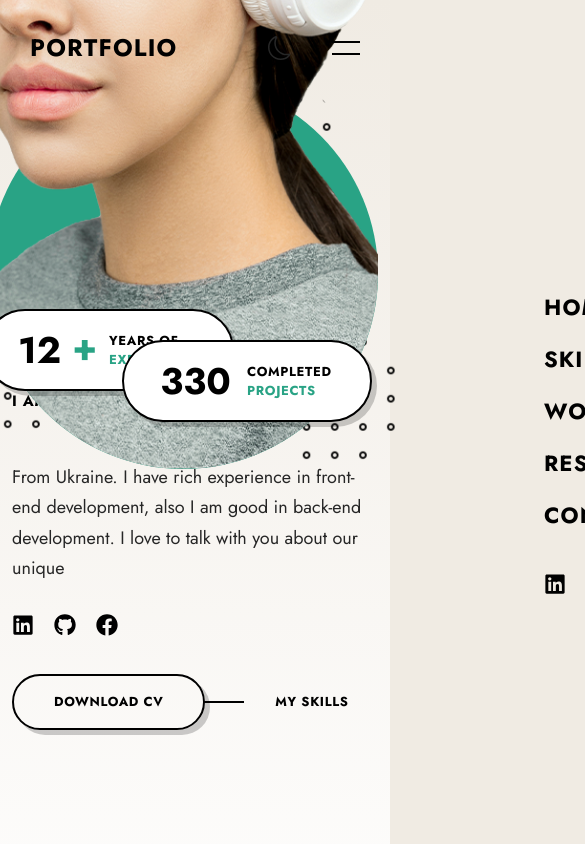
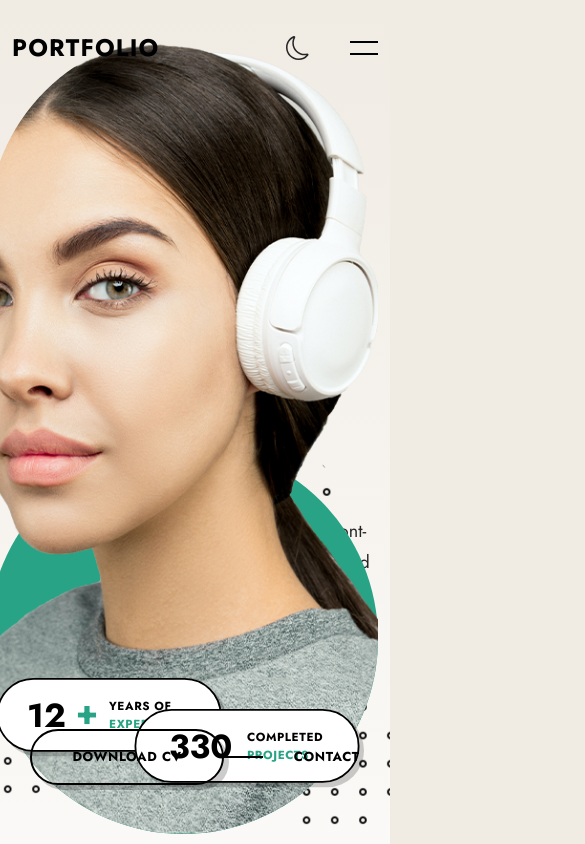
Before and after one commit to krawtschenko/portfolio, a React (Vite) app: page /#home in a window 390 px wide. Shown: the top 844 px of the page, 585 px wide, since content can reach past the window. Built offline with nearby package versions, Linux system fonts and the light colour scheme.

Commit message:
feat: some media

```diff
--- a/src/app/App.scss
+++ b/src/app/App.scss
@@ -1,4 +1,8 @@
 @import '../styles/variables';
+
+.main {
+  overflow: hidden;
+}
 
 * {
   user-select: none;
--- a/src/app/App.tsx
+++ b/src/app/App.tsx
@@ -7,7 +7,7 @@ import { Resume } from '@/components/resume/Resume'
 import { Skills } from '@/components/skills/Skills'
 
 import './App.scss'
-import '@/styles/reusable.scss'
+import '@/styles/_reusable.scss'
 
 export const App = () => {
   return (
--- a/src/components/contact/Contact.tsx
+++ b/src/components/contact/Contact.tsx
@@ -1,5 +1,6 @@
 import { SubmitHandler, useForm } from 'react-hook-form'
 
+import shapeOne from '@/assets/shape-1.png'
 import { yupResolver } from '@hookform/resolvers/yup'
 import clsx from 'clsx'
 import { FaRegAddressBook, FaRegEnvelope, FaRegMap, FaRegUser } from 'react-icons/fa'
@@ -146,6 +147,10 @@ export const Contact = () => {
           </div>
         </form>
       </div>
+
+      <div className={'section__deco deco__left'}>
+        <img alt={'shapeOne'} className={'shape'} src={shapeOne} />
+      </div>
     </section>
   )
 }
--- a/src/components/header/Header.tsx
+++ b/src/components/header/Header.tsx
@@ -1,6 +1,7 @@
 import { useEffect, useState } from 'react'
 import { Link, animateScroll } from 'react-scroll'
 
+import shapeOne from '@/assets/shape-1.png'
 import { links } from '@/common/data'
 import clsx from 'clsx'
 import { BsMoon, BsSun } from 'react-icons/bs'
@@ -98,6 +99,10 @@ export const Header = () => {
               </a>
             </div>
           </div>
+
+          <div className={'section__deco deco__left header__deco'}>
+            <img alt={'shapeOne'} className={'shape'} src={shapeOne} />
+          </div>
         </div>
 
         <div className={style.btns}>
--- a/src/components/header/header.module.scss
+++ b/src/components/header/header.module.scss
@@ -1,38 +1,46 @@
 .header {
   position: fixed;
+  z-index: 100;
   top: 0;
+
   width: 100%;
   padding: 30px;
+
   background-color: transparent;
+
   transition: all 0.5s var(--transition);
-  z-index: 100;
 
   .nav {
     display: flex;
     justify-content: space-between;
 
     .logo {
-      color: var(--titleColor);
+      cursor: pointer;
       font-size: var(--h4FontSize);
       font-weight: 700;
-      cursor: pointer;
+      color: var(--titleColor);
     }
 
     .menu {
       position: fixed;
+      z-index: 10;
       top: 0;
       right: 0;
+
+      overflow: hidden;
+      display: flex;
+
       width: 0;
       height: 100vh;
+
       background-color: var(--bgColorAlt);
-      z-index: 10;
-      display: flex;
+
       transition: all 0.8s var(--transition);
 
       .data {
+        width: 100%;
+        margin: auto;
         padding: 80px 84px 0 154px;
-        margin: auto;
-        width: 100%;
 
         .list {
           margin-bottom: 40px;
@@ -45,11 +53,13 @@
             }
 
             .link {
-              color: var(--titleColor);
+              cursor: pointer;
+
               font-size: var(--h5FontSize);
               font-weight: 700;
+              color: var(--titleColor);
+
               transition: all 0.3s var(--transition);
-              cursor: pointer;
 
               &:hover {
                 color: var(--primaryColor);
@@ -64,8 +74,8 @@
           margin-bottom: 30px;
 
           .socialLink {
+            font-size: var(--h5FontSize);
             color: var(--titleColor);
-            font-size: var(--h5FontSize);
             transition: all 0.7s var(--transition);
 
             &:hover {
@@ -82,29 +92,34 @@
 
     .btns {
       display: flex;
+      column-gap: 40px;
       align-items: center;
-      column-gap: 40px;
 
       .themeToggle {
-        font-size: var(--h4FontSize);
+        cursor: pointer;
         display: flex;
         align-items: center;
-        cursor: pointer;
+        font-size: var(--h4FontSize);
       }
 
       .navToggle {
+        cursor: pointer;
+
+        position: relative;
+        z-index: 100;
+
+        width: 28px;
         height: 30px;
-        width: 28px;
-        position: relative;
-        cursor: pointer;
-        z-index: 100;
 
         span {
           position: absolute;
           left: 0;
+
           width: 100%;
           height: 2px;
+
           background-color: var(--titleColor);
+
           transition: all 0.3s var(--transition);
 
           &:first-child {
@@ -120,13 +135,13 @@
       .animateToggle {
         span {
           &:first-child {
+            top: 14px;
             transform: rotate(-45deg);
-            top: 14px;
           }
 
           &:last-child {
+            bottom: 14px;
             transform: rotate(45deg);
-            bottom: 14px;
           }
         }
       }
@@ -137,3 +152,10 @@
 .scrollHeader {
   background-color: var(--bgColorAlt);
 }
+
+/* media */
+@media screen and (width <= 1400px) {
+  .header {
+    padding: 30px 12px;
+  }
+}
--- a/src/components/home/Home.tsx
+++ b/src/components/home/Home.tsx
@@ -1,3 +1,6 @@
+import { Link } from 'react-scroll'
+
+import CV from '@/assets/Kravchenko_CV.pdf'
 import profileImg from '@/assets/images/profile-img.png'
 import shapeOne from '@/assets/shape-1.png'
 import shapeTwo from '@/assets/shape-2.png'
@@ -25,7 +28,7 @@ export const Home = () => {
 
           <div className={style.imgWrapper}>
             <div className={style.banner}>
-              <img alt={'profileImg'} src={profileImg} />
+              <img alt={'profileImg'} className={style.profile} src={profileImg} />
             </div>
 
             <p className={clsx(style.data, style.dataOne)}>
@@ -69,14 +72,31 @@ export const Home = () => {
           </div>
 
           <div className={style.buttons}>
-            <a className={clsx('btn', 'text_cs')} href={'#'}>
+            <a className={clsx('btn', 'text_cs')} download href={CV}>
               Download CV
             </a>
-            <a className={clsx('heroLink', 'text_cs')} href={'#'}>
-              My skills
-            </a>
+
+            <Link
+              className={'heroLink text_cs'}
+              duration={500}
+              hashSpy
+              offset={-150}
+              smooth
+              spy
+              to={'contact'}
+            >
+              Contact
+            </Link>
           </div>
         </div>
+
+        <div className={'section__deco deco__left'}>
+          <img alt={'shapeOne'} className={'shape'} src={shapeOne} />
+        </div>
+      </div>
+
+      <div className={'section__deco deco__left'}>
+        <img alt={'shapeOne'} className={'shape'} src={shapeOne} />
       </div>
     </section>
   )
--- a/src/components/home/home.module.scss
+++ b/src/components/home/home.module.scss
@@ -192,3 +192,61 @@
     }
   }
 }
+
+/* media */
+@media screen and (width <= 1400px) {
+  .imgWrapper {
+    transform: translateY(-6%);
+    max-width: 600px;
+  }
+
+  .profile {
+    height: auto;
+  }
+
+  .data {
+    transform: scale(0.9);
+  }
+
+  .shapeOne {
+    width: 203px;
+    height: 203px;
+  }
+
+  .shapeTwo,
+  .shapeThree {
+    width: 126px;
+    height: 126px;
+  }
+}
+
+@media screen and (width <= 1200px) {
+  .home {
+    padding-top: 140px;
+  }
+
+  .subtitle,
+  .title,
+  .job,
+  .text {
+    text-align: center;
+  }
+
+  .text {
+    margin-inline: auto;
+  }
+
+  .socials,
+  .buttons {
+    justify-content: center;
+  }
+
+  .imgWrapper {
+    position: relative;
+    right: initial;
+    transform: initial;
+
+    margin-top: 140px;
+    margin-inline: auto;
+  }
+}
--- a/src/components/portfolio/Portfolio.tsx
+++ b/src/components/portfolio/Portfolio.tsx
@@ -1,5 +1,6 @@
 import { useState } from 'react'
 
+import shapeOne from '@/assets/shape-1.png'
 import { projects } from '@/common/data'
 import clsx from 'clsx'
 import { AnimatePresence } from 'framer-motion'
@@ -38,6 +39,10 @@ export const Portfolio = () => {
           <Items projectItems={projectItems} />
         </AnimatePresence>
       </div>
+
+      <div className={'section__deco deco__left'}>
+        <img alt={'shapeOne'} className={'shape'} src={shapeOne} />
+      </div>
     </section>
   )
 }
--- a/src/components/resume/Resume.tsx
+++ b/src/components/resume/Resume.tsx
@@ -1,3 +1,4 @@
+import shapeOne from '@/assets/shape-1.png'
 import { cv } from '@/common/data'
 import clsx from 'clsx'
 
@@ -52,6 +53,10 @@ export const Resume = () => {
           </div>
         </div>
       </div>
+
+      <div className={'section__deco deco__right'}>
+        <img alt={'shapeOne'} className={'shape'} src={shapeOne} />
+      </div>
     </div>
   )
 }
--- a/src/components/skills/Skills.tsx
+++ b/src/components/skills/Skills.tsx
@@ -1,3 +1,4 @@
+import shapeOne from '@/assets/shape-1.png'
 import shapeTwo from '@/assets/shape-2.png'
 import { skills } from '@/common/data'
 import clsx from 'clsx'
@@ -26,6 +27,10 @@ export const Skills = () => {
           )
         })}
       </div>
+
+      <div className={'section__deco deco__right'}>
+        <img alt={'shapeOne'} className={'shape'} src={shapeOne} />
+      </div>
     </section>
   )
 }
--- a/src/styles/reusable.scss
+++ b/src/styles/_reusable.scss
@@ -44,12 +44,15 @@
 }
 
 .heroLink {
+  cursor: pointer;
+
   &::before {
+    cursor: default;
     content: '';
 
     position: absolute;
     top: 50%;
-    left: -97%;
+    left: -107%;
     transform: translateY(-50%);
 
     width: 40px;
@@ -75,6 +78,7 @@
 }
 
 .section {
+  position: relative;
   padding-bottom: 220px;
 }
 
@@ -147,3 +151,86 @@
   width: 141px;
   height: 141px;
 }
+
+.section__deco {
+  position: absolute;
+  z-index: 1;
+  top: 50%;
+  transform: translateY(-50%);
+
+  width: 2px;
+  height: 70%;
+
+  background-color: var(--borderColor);
+
+  &::before,
+  &::after {
+    content: '';
+
+    position: absolute;
+    left: 50%;
+
+    width: 30px;
+    height: 30px;
+
+    background-color: var(--bgColor);
+    border: 2px solid var(--borderColor);
+    border-radius: 50%;
+    box-shadow: var(--shadow);
+  }
+
+  &::before {
+    top: 0;
+    transform: translate(-50%, -100%);
+  }
+
+  &::after {
+    bottom: 0;
+    transform: translate(-50%, 100%);
+  }
+
+  .shape {
+    bottom: -200px;
+    max-width: 226px;
+    height: 226px;
+  }
+}
+
+.deco__right {
+  right: 3%;
+
+  .shape {
+    left: -42px;
+  }
+}
+
+.deco__left {
+  left: 3%;
+
+  .shape {
+    right: -42px;
+  }
+}
+
+.header__deco {
+  left: 75px;
+
+  .shape {
+    z-index: -1;
+    top: -200px;
+    left: -168px;
+  }
+}
+
+/* media */
+@media screen and (width <= 1400px) {
+  .section__deco:not(.header__deco) {
+    display: none;
+  }
+}
+
+@media screen and (width <= 1200px) {
+  .container {
+    max-width: 960px;
+  }
+}
--- a/src/styles/variables.scss
+++ b/src/styles/_variables.scss
@@ -20,8 +20,8 @@
   /* typography */
   --bodyFont: 'Jost', sans-serif;
   --secondFont: 'Caveat', cursive;
-  --biggestFontSize: 90px;
-  --h1FontSize: 44px;
+  --biggestFontSize: clamp(2.25rem, 1.125rem + 5.1429vw, 5.625rem);
+  --h1FontSize: clamp(1.75rem, 1.4167rem + 1.5238vw, 2.75rem);
   --h2FontSize: 30px;
   --h3FontSize: 28px;
   --h4FontSize: 24px;
```
Also changed, not shown: 1 other file (tests, documents, lock files or other folders).
